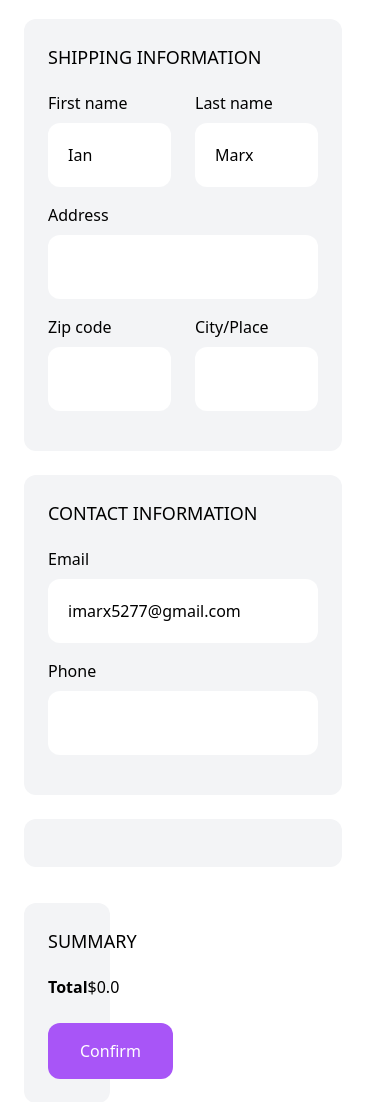
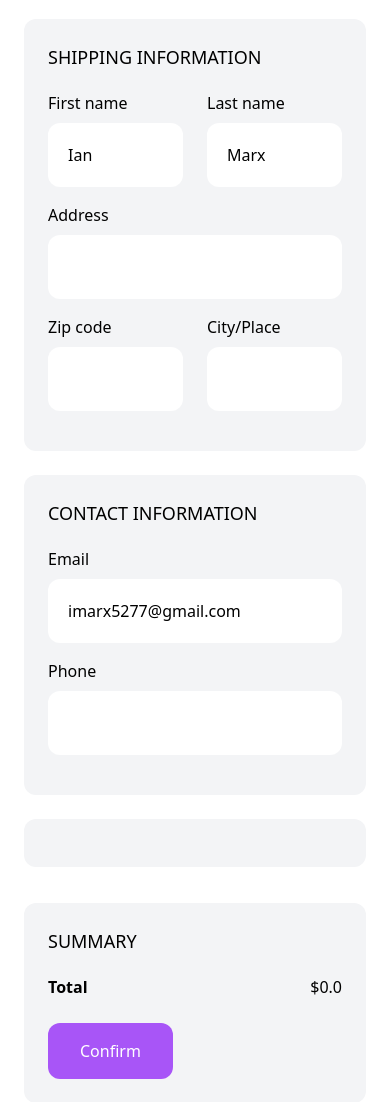
Before and after one commit to Marx-wrld/KanaHomes, a Django app: page /cart/checkout/ in a window 390 px wide. Shown: the part 166-1268 px from the top of the page. Run offline with Django 4.2, Linux system fonts and the light colour scheme; a user stored in the database is signed in; some libraries are stand-ins or nearby versions.

Commit message:
Mobile view styling

```diff
--- a/Kana/cart/templates/cart/cart.html
+++ b/Kana/cart/templates/cart/cart.html
@@ -11,7 +11,7 @@
         {% endfor %}
     </div>
 
-    <div class="summary w-1/4 p-6 bg-gray-100 rounded-xl mt-3">
+    <div class="summary w-full md:w-1/4 p-6 bg-gray-100 rounded-xl mt-3">
         <h2 class="uppercase text-lg mb-5">
             Summary
         </h2>
--- a/Kana/cart/templates/cart/checkout.html
+++ b/Kana/cart/templates/cart/checkout.html
@@ -7,7 +7,7 @@
 <div class="max-w-6xl mx-auto flex flex-wrap items-start py-6 px-6 xl:px-0">
     <div class="product w-full lg:w-3/4">
         <h1 class="mb-5 text-3xl">Checkout</h1>
-        <div class="w-full pr-6">
+        <div class="w-full md:pr-6">
             <div class="mb-6 p-6 bg-gray-100 rounded-xl">
                 <h2 class="mb-5 uppercase text-lg">
                     Shipping Information
@@ -65,7 +65,7 @@
         </div>
     </div>
 
-    <div class="summary w-1/4 p-6 bg-gray-100 rounded-xl mt-3">
+    <div class="summary w-full md:w-1/4 p-6 bg-gray-100 rounded-xl mt-3">
         <h2 class="uppercase text-lg mb-5">
             Summary
         </h2>
--- a/Kana/product/templates/product/partials/product_list_item.html
+++ b/Kana/product/templates/product/partials/product_list_item.html
@@ -1,6 +1,6 @@
 <div class="w-full md:w-1/3 xl:w-1/4 p-6">
     <a href="{% url 'product' product.slug %}">
-        <img src="{{ product.get_thumbnail }}" class="rounded-xl hover:shadow-lg" src="" alt="">
+        <img src="{{ product.get_thumbnail }}" class=" w-full rounded-xl hover:shadow-lg" src="" alt="">
     </a>
     <div class="pt-3 flex items-center justify-between">
         <a href="{% url 'product' product.slug %}"> {{ product.name }} </a>
```
